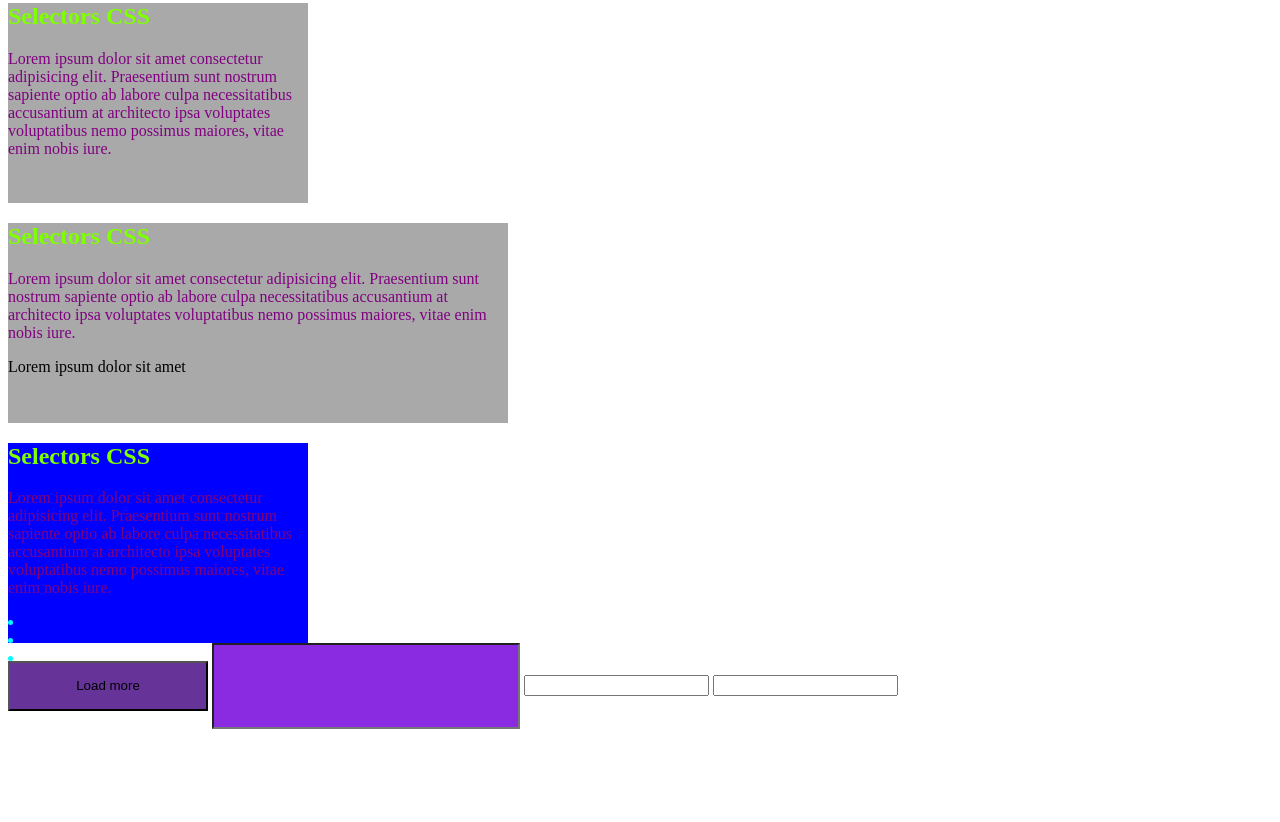
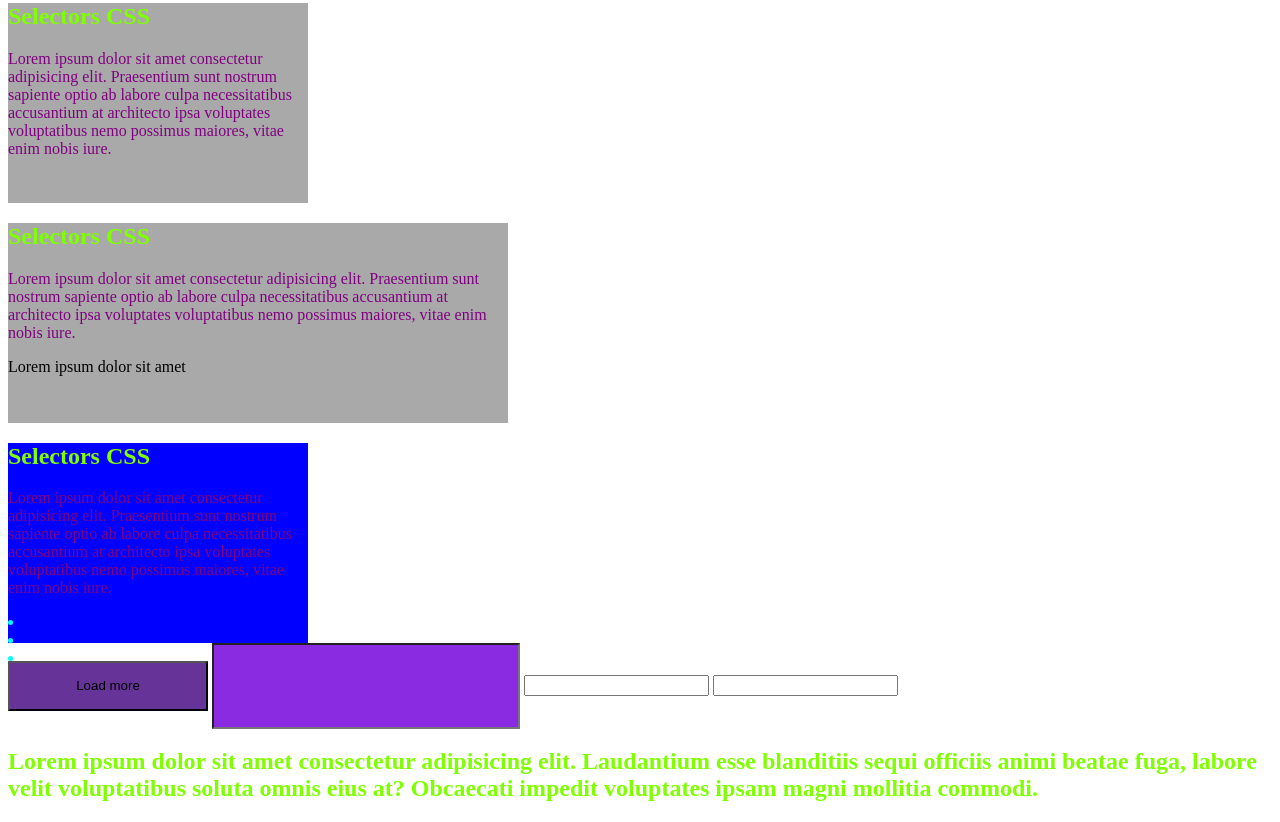
Before and after one commit to KaterinaZhuvak/Study, a plain HTML site: page index.html in a window 1280 px wide. Shown: the part 335-1157 px from the top of the page. Before the commit the page ends 1072 px from the top, so only its background shows below. Drawn offline with Linux system fonts and the light colour scheme.

Commit message:
Update index.html

```diff
--- a/index.html
+++ b/index.html
@@ -64,5 +64,8 @@
     <input type="text">
     <input type="number">
     <input type="email">
+    <h2>
+      Lorem ipsum dolor sit amet consectetur adipisicing elit. Laudantium esse blanditiis sequi officiis animi beatae fuga, labore velit voluptatibus soluta omnis eius at? Obcaecati impedit voluptates ipsam magni mollitia commodi.
+    </h2>
   </body>
 </html>
```
